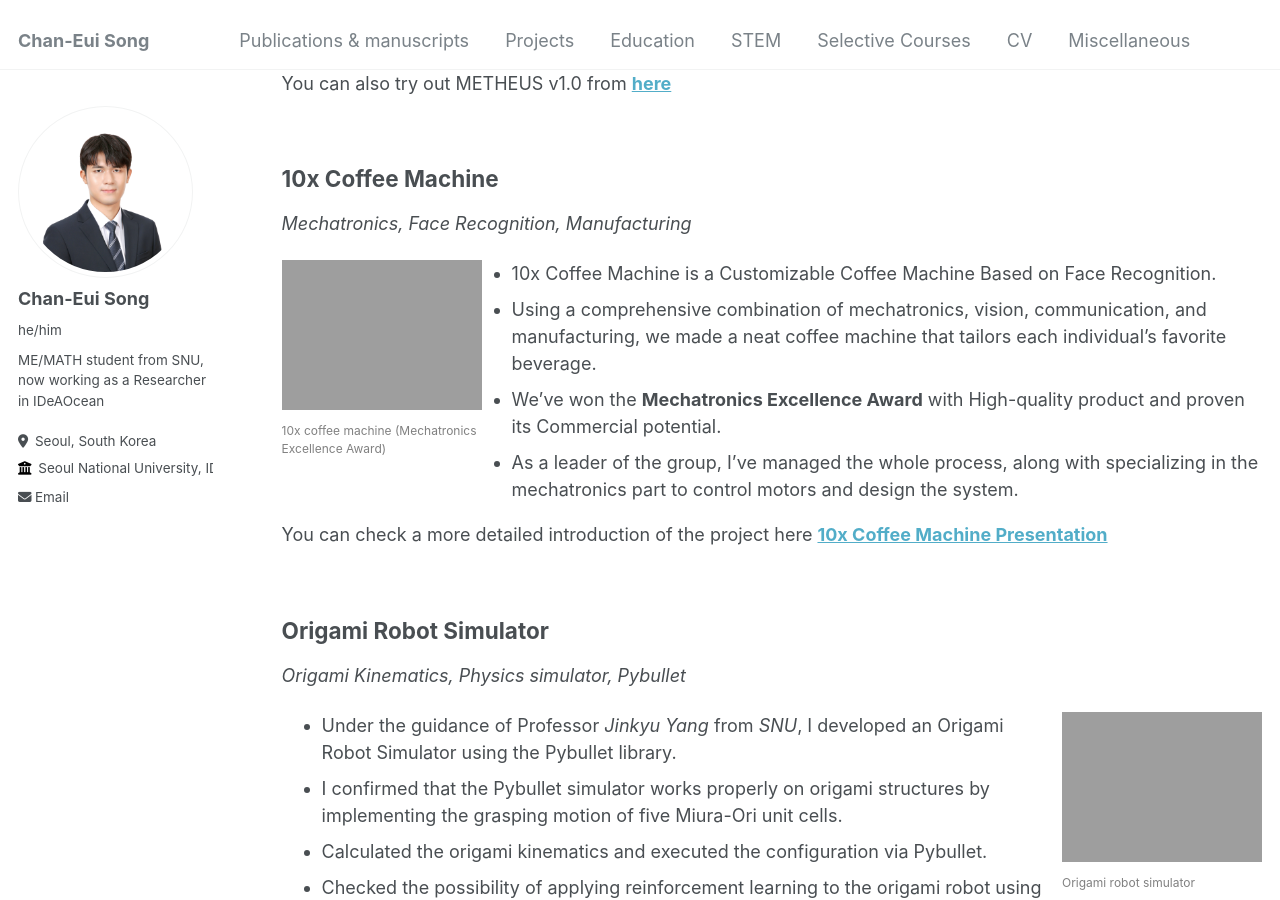
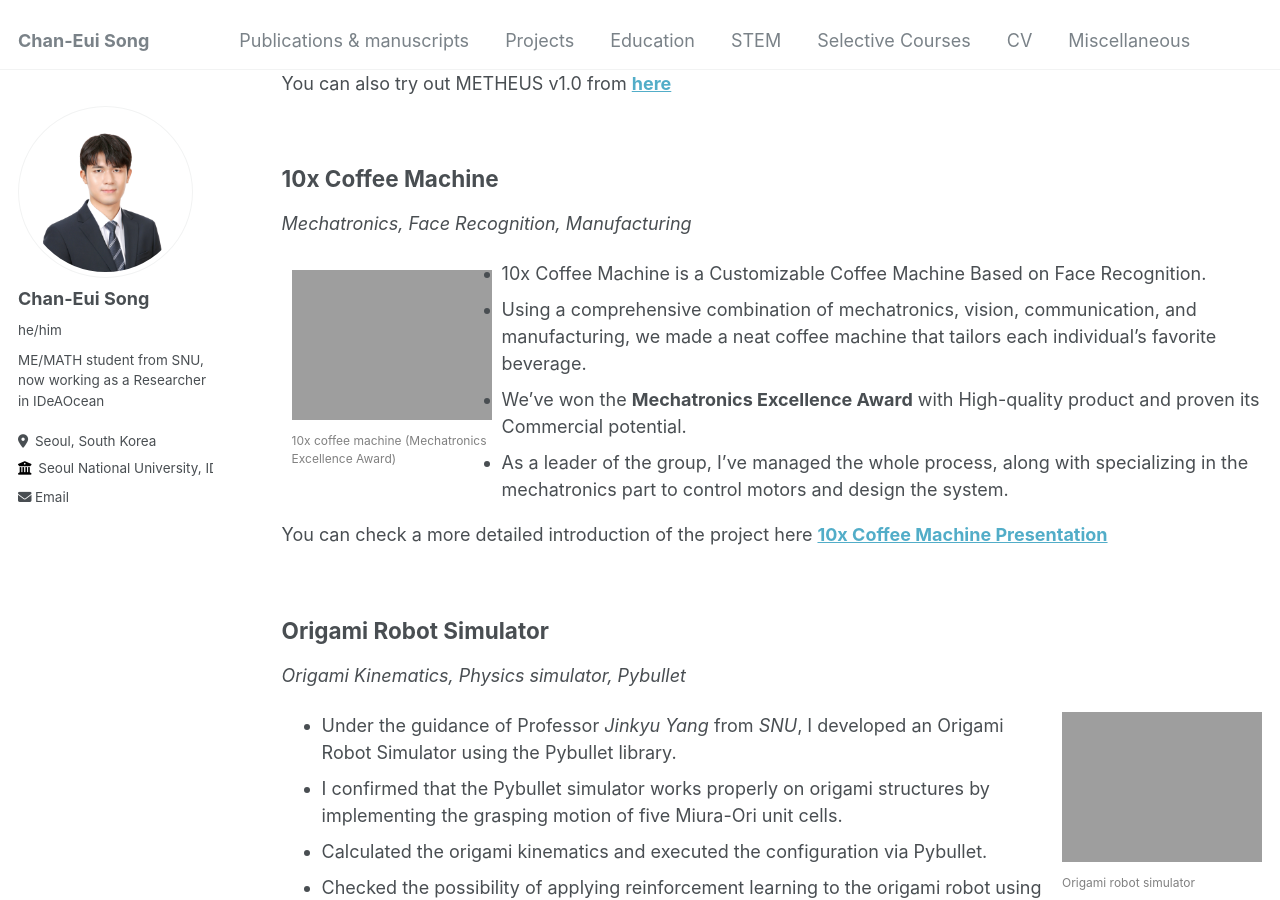
Before and after one commit to cksdml1014/chanisong, a Jekyll site: the page built from _pages/Projects.md, in a window 1280 px wide and 900 px high, scrolled down 520 px. Built offline with Jekyll 4.4.1, drawn with Linux system fonts in a browser that asks for light colours.

Commit message:
Update Projects.md

```diff
--- a/_pages/Projects.md
+++ b/_pages/Projects.md
@@ -23,7 +23,7 @@ You can also try out METHEUS v1.0 from **[here](https://www.metheus.ai/)**
 
 ## 10x Coffee Machine
 *Mechatronics, Face Recognition, Manufacturing*
-<div style="float: left; width: 200px; margin: 0 30px 10px 0;">
+<div style="float: left; width: 200px; margin: 10px 10px 10px 10px;">
     <img src="https://cksdml1014.github.io/chanisong/images/tenxcoffee.jpg" alt="Hi! I'm Chani!" style="width: 100%;">
     <p style="font-size: 12px; color: gray;"> 10x coffee machine (Mechatronics Excellence Award)</p>
 </div>
@@ -54,7 +54,7 @@ You can check the detailed results of this research here **[Origami Robot Simula
 
 ## MPC Contol on STM32H723 microcontroller
 *MPC, Embedded System*
-<div style="float: left; width: 200px; margin: 0 30px 10px 0;">
+<div style="float: left; width: 200px; margin: 10px 30px 10px 10px;">
     <img src="https://cksdml1014.github.io/chanisong/images/Cart pole.png" alt="Hi! I'm Chani!" style="width: 100%;">
     <p style="font-size: 12px; color: gray;"> Cart pole used for MPC control </p>
 </div>
```
